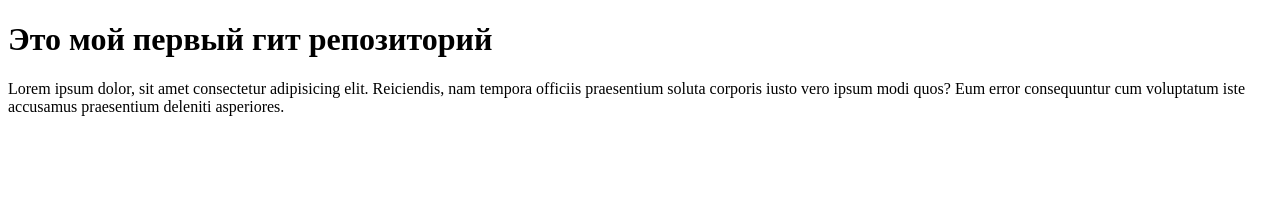
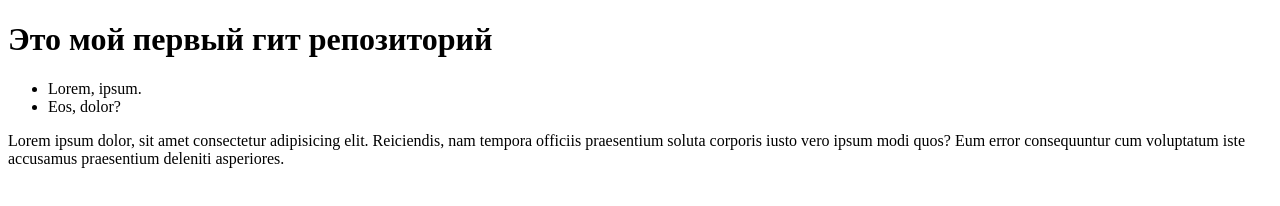
Before and after one commit to KuryakovaA/ski-school-kuryakova, a plain HTML site: page index.html in a window 1280 px wide. Drawn offline with Linux system fonts and the light colour scheme.

```diff
--- a/index.html
+++ b/index.html
@@ -8,7 +8,10 @@
 </head>
 <body>
     <h1>Это мой первый гит репозиторий</h1>
-
+<ul>
+    <li>Lorem, ipsum.</li>
+    <li>Eos, dolor?</li>
+</ul>
     <p>Lorem ipsum dolor, sit amet consectetur adipisicing elit. Reiciendis, nam tempora officiis praesentium soluta corporis iusto vero ipsum modi quos? Eum error consequuntur cum voluptatum iste accusamus praesentium deleniti asperiores.</p>
 </body>
 </html>
```
Also changed, not shown: contacts.html (added, +12 -0 lines).
